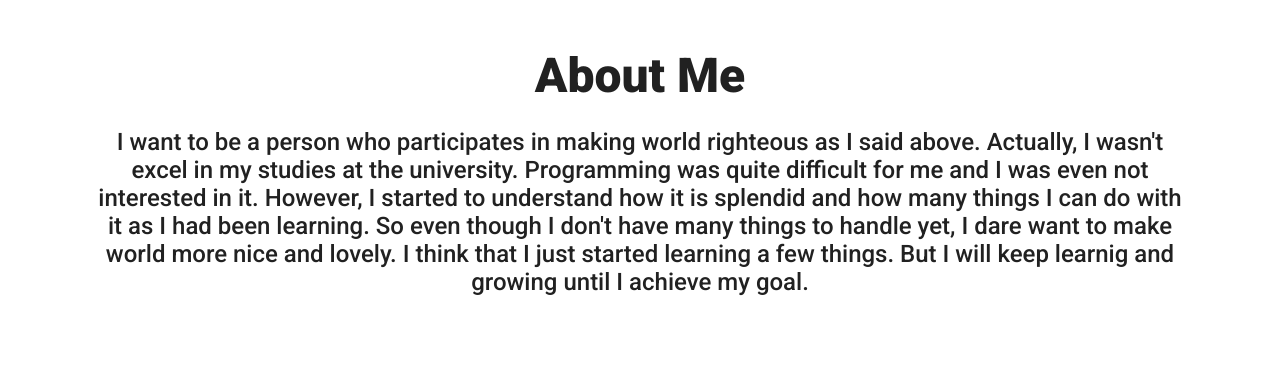
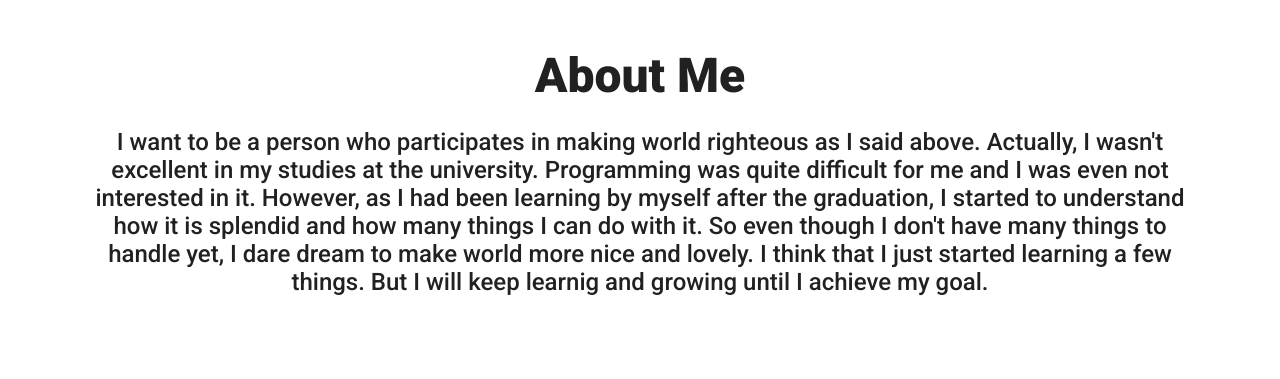
Before and after one commit to R-thinking/Portfolio, a website: page index.html in a window 1280 px wide. Shown: the part 900-1279 px from the top of the page. Drawn offline with Linux system fonts and the light colour scheme.

Commit message:
Profile Update

```diff
--- a/index.html
+++ b/index.html
@@ -57,9 +57,9 @@
         <h1 class="about__title">About Me</h1>
         <h2 class="about__description">
             I want to be a person who participates in making world righteous as I said above.
-            Actually, I wasn't excel in my studies at the university. Programming was quite difficult for me and I was even not interested in it.
-            However, I started to understand how it is splendid and how many things I can do with it as I had been learning. So even though I don't have many things to handle yet,
-            I dare want to make world more nice and lovely. I think that I just started learning a few things. But I will keep learnig and growing until I achieve my goal.
+            Actually, I wasn't excellent in my studies at the university. Programming was quite difficult for me and I was even not interested in it.
+            However, as I had been learning by myself after the graduation, I started to understand how it is splendid and how many things I can do with it. So even though I don't have many things to handle yet,
+            I dare dream to make world more nice and lovely. I think that I just started learning a few things. But I will keep learnig and growing until I achieve my goal.
         </h2>
         <div class="about__majors">
             <!-- Front-end -->
```
